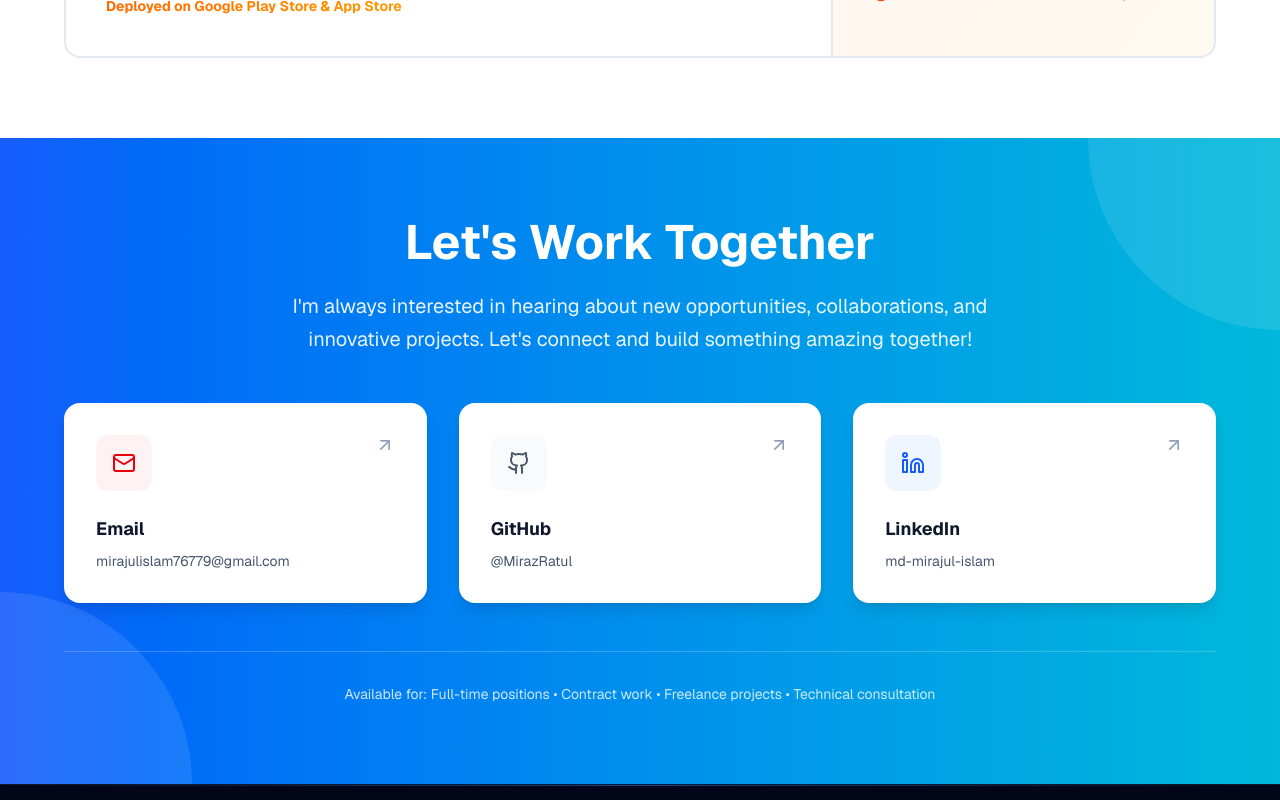
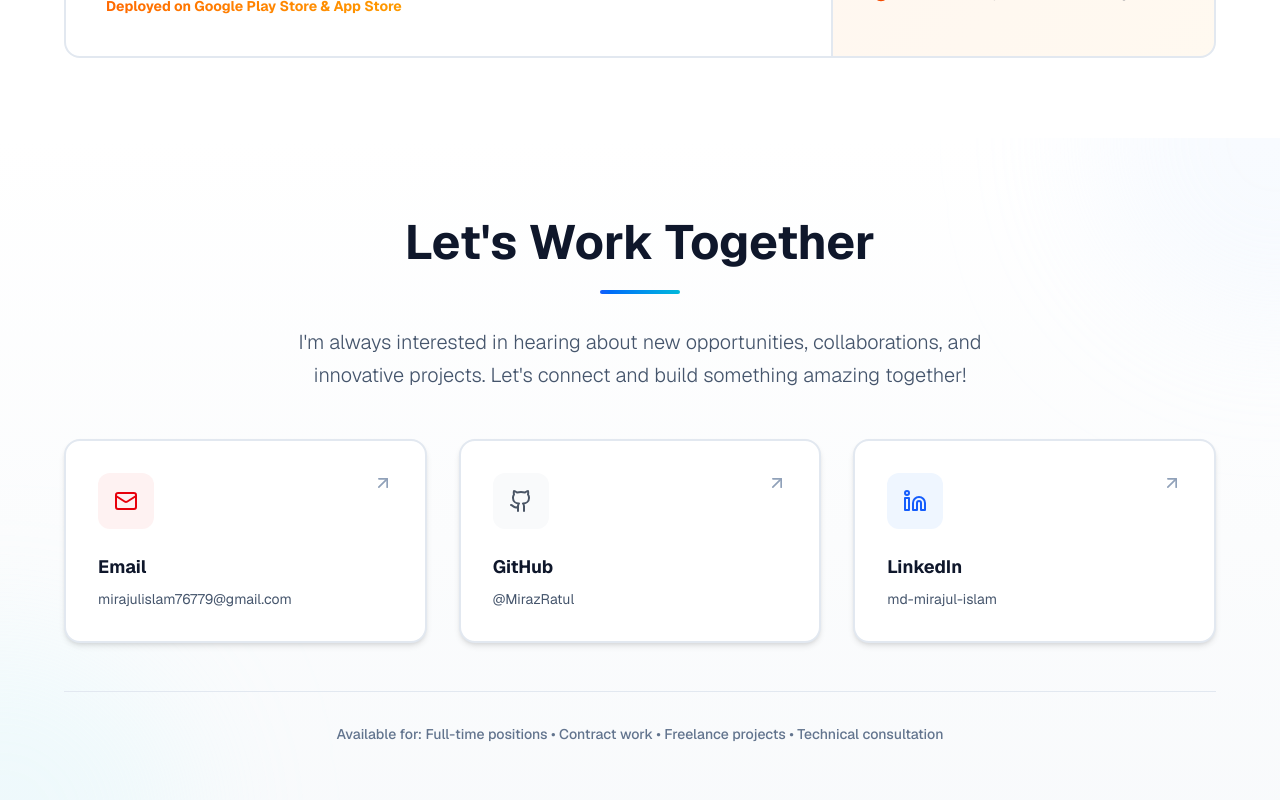
Before and after one commit to MirazRatul/Miraz_Portfolio, a Next.js app: page / in a window 1280 px wide. Shown: the part 6620-7420 px from the top of the page. Built offline with nearby package versions, Linux system fonts and the light colour scheme.

Commit message:
feat: made the contact section theme constant with the base project theme

```diff
--- a/components/contact-section.tsx
+++ b/components/contact-section.tsx
@@ -40,18 +40,19 @@ export function ContactSection() {
     <section
       ref={ref}
       id="contact"
-      className={`py-20 px-6 bg-gradient-to-r from-blue-600 to-cyan-500 relative overflow-hidden transition-all duration-1000 transform ${
+      className={`py-20 px-6 bg-gradient-to-b from-white to-slate-50 relative overflow-hidden transition-all duration-1000 transform ${
         isRevealed ? 'opacity-100 translate-y-0' : 'opacity-0 translate-y-8'
       }`}
     >
       {/* Background elements */}
-      <div className="absolute top-0 right-0 w-96 h-96 bg-white/10 rounded-full -mr-48 -mt-48"></div>
-      <div className="absolute bottom-0 left-0 w-96 h-96 bg-white/10 rounded-full -ml-48 -mb-48"></div>
+      <div className="absolute top-0 right-0 w-96 h-96 bg-blue-100 rounded-full mix-blend-multiply filter blur-3xl opacity-20 -mr-48 -mt-48 pointer-events-none"></div>
+      <div className="absolute bottom-0 left-0 w-96 h-96 bg-cyan-100 rounded-full mix-blend-multiply filter blur-3xl opacity-20 -ml-48 -mb-48 pointer-events-none"></div>
 
       <div className="max-w-6xl mx-auto relative z-10">
         <div className="text-center mb-12">
-          <h2 className="text-5xl font-bold text-white mb-6">Let&apos;s Work Together</h2>
-          <p className="text-xl text-white/90 leading-relaxed max-w-3xl mx-auto">
+          <h2 className="text-5xl font-bold text-slate-900 mb-6">Let&apos;s Work Together</h2>
+          <div className="h-1 w-20 bg-gradient-to-r from-blue-600 to-cyan-500 rounded-full mx-auto mb-8"></div>
+          <p className="text-xl text-slate-600 leading-relaxed max-w-3xl mx-auto font-light">
             I&apos;m always interested in hearing about new opportunities, collaborations, and innovative projects. Let&apos;s connect and build something amazing together!
           </p>
         </div>
@@ -67,7 +68,7 @@ export function ContactSection() {
                   window.open(link.href, '_blank');
                 }
               }}
-              className={`group p-8 bg-white rounded-xl shadow-lg hover:shadow-2xl hover:-translate-y-1 transition-all duration-300 cursor-pointer`}
+              className="group p-8 bg-white border-2 border-slate-200 rounded-xl hover:border-blue-400 shadow-md hover:shadow-xl hover:-translate-y-1 transition-all duration-300 cursor-pointer"
             >
               <div className="flex items-start justify-between mb-6">
                 <div className={`p-4 rounded-lg ${link.color} transition-colors`}>
@@ -83,8 +84,8 @@ export function ContactSection() {
 
 
 
-        <div className="mt-12 pt-8 border-t border-white/20">
-          <p className="text-center text-white/80 text-sm">
+        <div className="mt-12 pt-8 border-t border-slate-200">
+          <p className="text-center text-slate-500 text-sm font-medium">
             Available for: Full-time positions • Contract work • Freelance projects • Technical consultation
           </p>
         </div>
```
